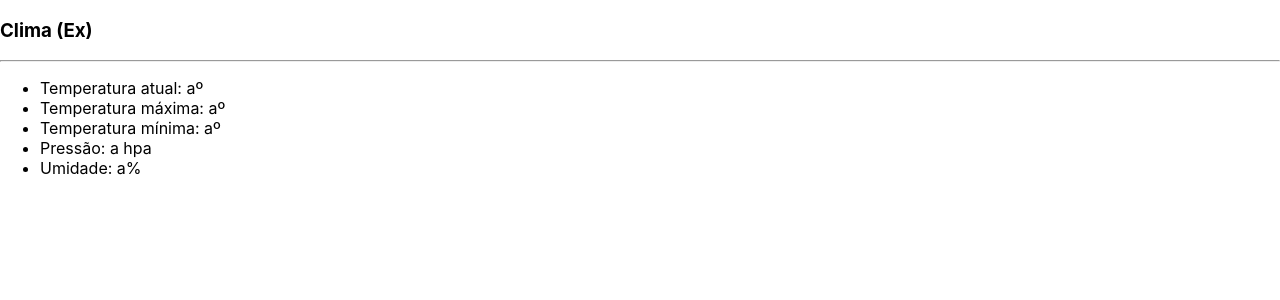
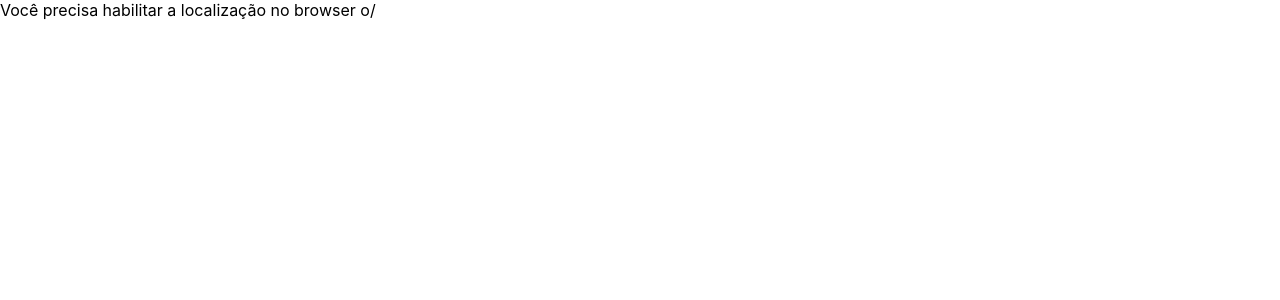
Before and after one commit to MarcosCast/clima, a React (Create React App) app: page / in a window 1280 px wide. Shown: the top 300 px of the page. Built offline with nearby package versions, Linux system fonts and the light colour scheme; no server answers.

Commit message:
Criando .env

```diff
--- a/src/App.tsx
+++ b/src/App.tsx
@@ -13,7 +13,14 @@ function App() {
     })
   }, [])
 
-  /* API Key - 543e203878f91a37456c44cbf6cd7197 */
+  /* API Key -  */
+  if(location == false){
+    return (
+      <Fragment>
+        Você precisa habilitar a localização no browser o/
+      </Fragment>
+    )
+} else{
   return (
     <Fragment>
       <h3>Clima (Ex)</h3>
@@ -29,4 +36,6 @@ function App() {
   );
 }
 
+}
+
 export default App;
```
Also changed, not shown: 1 other file (tests, documents, lock files or other folders).
